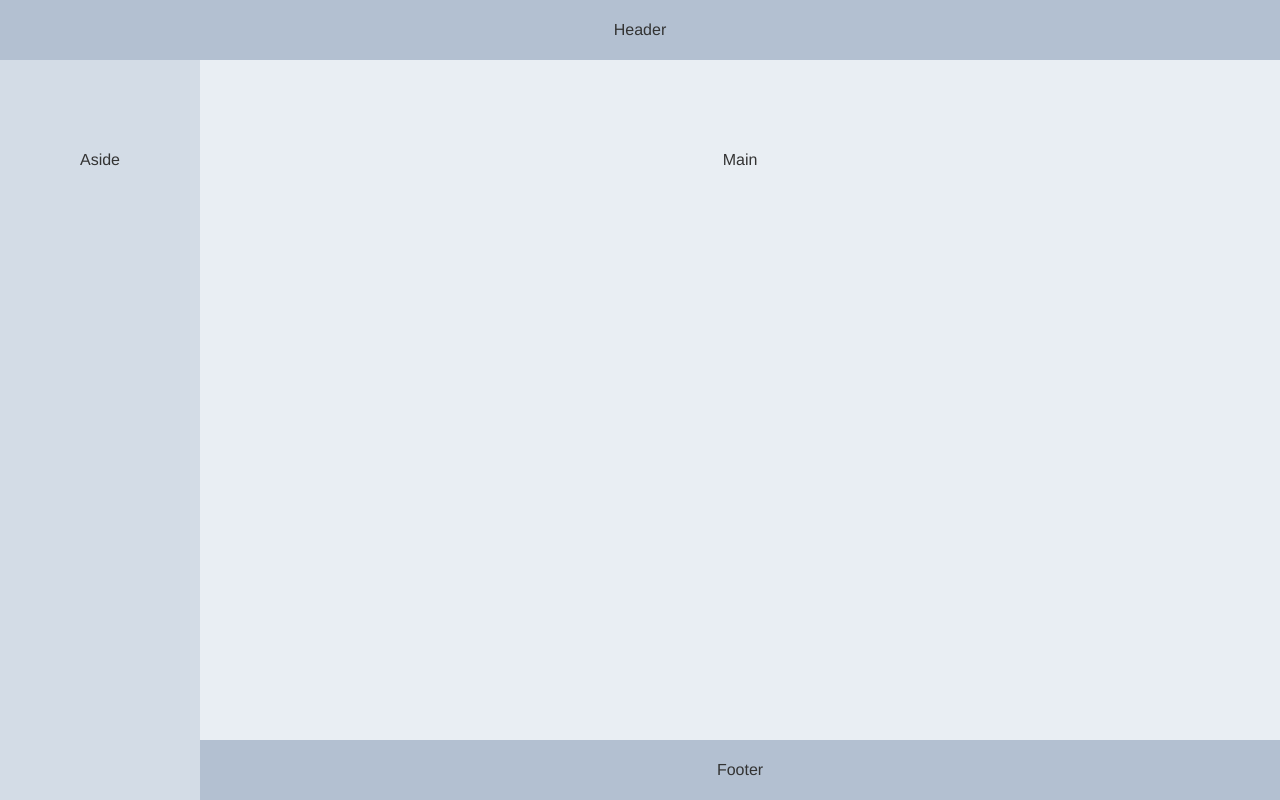
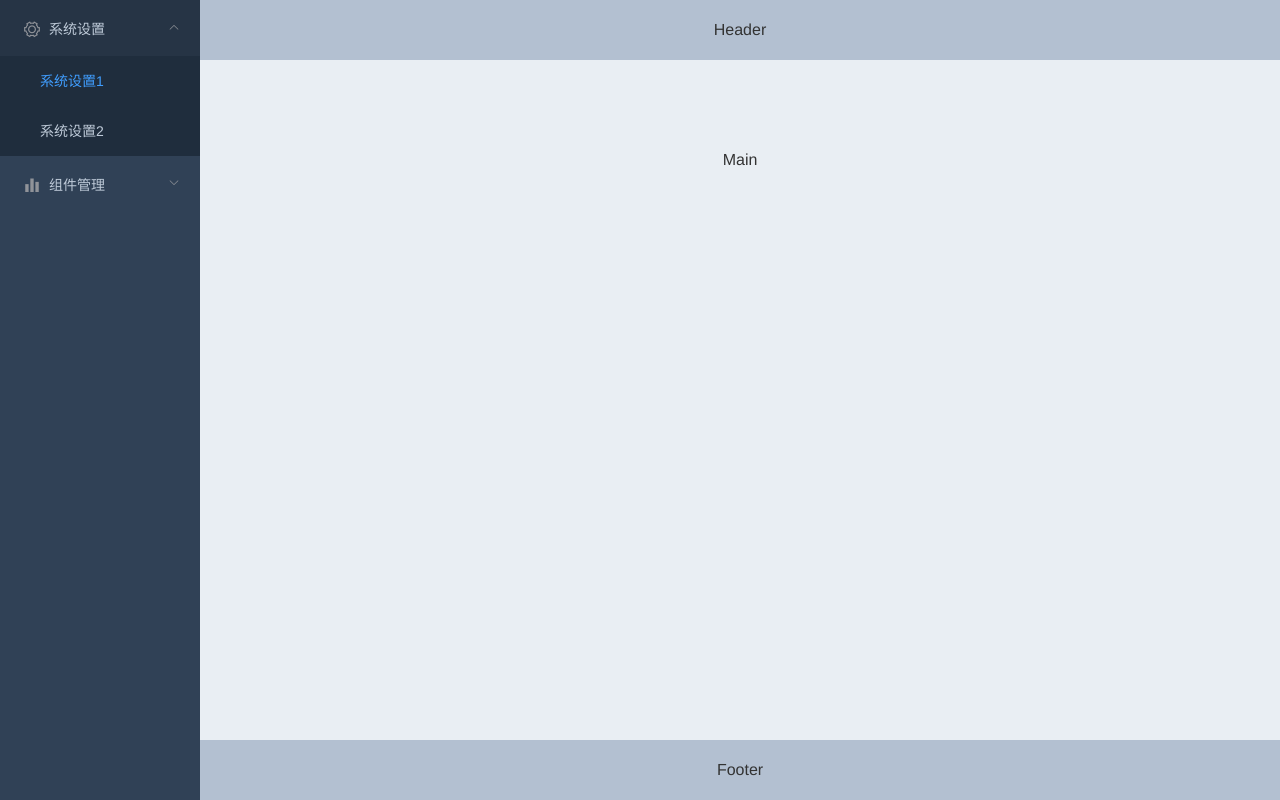
Before and after one commit to 779235394/admintemplate, a Vue app: page / in a window 1280 px wide. Built offline with nearby package versions, Linux system fonts and the light colour scheme.

Commit message:
组件样式修改

```diff
--- a/src/store/index.js
+++ b/src/store/index.js
@@ -1,11 +1,12 @@
 import Vue from "vue";
 import Vuex from "vuex";
+
+import app from "./modules/app";
 
 Vue.use(Vuex);
 
 export default new Vuex.Store({
-  state: {},
-  mutations: {},
-  actions: {},
-  modules: {}
+  modules: {
+    app
+  }
 });
--- /dev/null
+++ b/src/store/modules/app.js
@@ -0,0 +1,10 @@
+const app = {
+  state: {
+    siderbar: false
+  },
+  mutations: {},
+  actions: {},
+  modules: {}
+};
+
+export default app;
--- /dev/null
+++ b/src/views/layout/Siderbar/index.vue
@@ -0,0 +1,114 @@
+<template>
+  <el-aside width="200px">
+    <div class="sidebar-container">
+      <el-scrollbar wrap-class="scrollbar-wrapper">
+        <el-menu
+          default-active="1-1"
+          @open="handleOpen"
+          @close="handleClose"
+          background-color="#304156"
+          text-color="#bfcbd9"
+          active-text-color="#409EFF"
+          :collapse-transition="false"
+        >
+          <div v-for="item in menuList" :key="item.node">
+            <el-submenu :index="item.node">
+              <template slot="title">
+                <i :class="item.icon"></i>
+                <span>{{ item.name }}</span>
+              </template>
+              <div v-for="sesstion in item.children" :key="sesstion.node">
+                <el-menu-item :index="sesstion.node">{{ sesstion.name }}</el-menu-item>
+              </div>
+            </el-submenu>
+          </div>
+        </el-menu>
+      </el-scrollbar>
+    </div>
+  </el-aside>
+</template>
+<script>
+export default {
+  data() {
+    return {
+      menuList: [
+        {
+          name: "系统设置",
+          node: "1",
+          icon: "el-icon-setting",
+          children: [
+            { name: "系统设置1", node: "1-1" },
+            { name: "系统设置2", node: "1-2" }
+          ]
+        },
+        {
+          name: "组件管理",
+          node: "2",
+          icon: "el-icon-s-data",
+          children: [
+            { name: "组件管理1", node: "2-1" },
+            { name: "组件管理2", node: "2-2" },
+            { name: "组件管理3", node: "2-3" },
+            { name: "组件管理4", node: "2-4" }
+          ]
+        }
+      ]
+    };
+  },
+  methods: {
+    handleOpen(key, keyPath) {
+      console.log(key, keyPath);
+    },
+    handleClose(key, keyPath) {
+      console.log(key, keyPath);
+    }
+  }
+};
+</script>
+<style lang="scss" scoped>
+.el-aside {
+  background-color: #d3dce6;
+  color: #333;
+  text-align: center;
+  line-height: 200px;
+}
+
+.sidebar-container {
+  background: #304156;
+  height: 100vh;
+  .el-menu {
+    border: none;
+    height: 100%;
+    width: 100% !important;
+    .el-submenu {
+      text-align: left !important;
+    }
+    // & .is-active {
+    //   & > .el-submenu__title {
+    //     color: #f4f4f5 !important;
+    //   }
+    // }
+
+    & .el-submenu .el-menu-item {
+      background-color: #1f2d3d !important;
+      // background-color: #409eff !important;
+
+      &:hover {
+        background-color: #001528 !important;
+      }
+    }
+  }
+
+  .scrollbar-wrapper {
+    overflow-x: hidden !important;
+  }
+
+  .el-scrollbar__bar.is-vertical {
+    right: 0px;
+  }
+
+  .el-scrollbar {
+    height: 100%;
+  }
+}
+</style>
--- /dev/null
+++ b/src/views/layout/footer.vue
@@ -0,0 +1,14 @@
+<template>
+  <el-footer>Footer</el-footer>
+</template>
+<script>
+export default {};
+</script>
+<style scoped>
+.el-footer {
+  background-color: #b3c0d1;
+  color: #333;
+  text-align: center;
+  line-height: 60px;
+}
+</style>
--- /dev/null
+++ b/src/views/layout/header.vue
@@ -0,0 +1,14 @@
+<template>
+  <el-header>Header</el-header>
+</template>
+<script>
+export default {};
+</script>
+<style scoped>
+.el-header {
+  background-color: #b3c0d1;
+  color: #333;
+  text-align: center;
+  line-height: 60px;
+}
+</style>
--- a/src/views/layout/index.vue
+++ b/src/views/layout/index.vue
@@ -1,71 +1,38 @@
 <template>
-    <el-container id="container" ref="container">
-        <el-header>Header</el-header>
-        <el-container>
-            <el-aside width="200px">Aside</el-aside>
-            <el-container>
-                <el-main>Main</el-main>
-                <el-footer>Footer</el-footer>
-            </el-container>
-        </el-container>
+  <el-container class="container">
+    <sider-bar></sider-bar>
+    <el-container class="main-container">
+      <hea-der></hea-der>
+      <ma-in></ma-in>
+      <foo-ter></foo-ter>
     </el-container>
+  </el-container>
 </template>
 <script>
+import SiderBar from "./Siderbar/index";
+import HeaDer from "./header";
+import MaIn from "./main";
+import FooTer from "./footer";
 export default {
-    data() {
-        return {
-            cheight: document.documentElement.clientHeight
-        };
-    },
-    // watch: {
-    //     cheight(newValue, oldValue) {
-    //         console.log(newValue, oldValue);
-    //     }
-    // },
-    mounted() {
-        document.getElementById("container").style.height =
-            document.documentElement.clientHeight + "px";
+  components: {
+    SiderBar,
+    HeaDer,
+    FooTer,
+    MaIn
+  },
+  data() {
+    return {};
+  },
 
-        window.onresize = () => {
-            document.getElementById("container").style.height =
-                document.documentElement.clientHeight + "px";
-        };
-    }
+  mounted() {}
 };
 </script>
 <style scoped>
-.el-header,
-.el-footer {
-    background-color: #b3c0d1;
-    color: #333;
-    text-align: center;
-    line-height: 60px;
+.container {
+  height: 100vh;
+  min-width: 1200px !important;
 }
-
-.el-aside {
-    background-color: #d3dce6;
-    color: #333;
-    text-align: center;
-    line-height: 200px;
-}
-
-.el-main {
-    background-color: #e9eef3;
-    color: #333;
-    text-align: center;
-    line-height: 160px;
-}
-
-body > .el-container {
-    margin-bottom: 40px;
-}
-
-.el-container:nth-child(5) .el-aside,
-.el-container:nth-child(6) .el-aside {
-    line-height: 260px;
-}
-
-.el-container:nth-child(7) .el-aside {
-    line-height: 320px;
+.main-container {
+  flex-direction: column;
 }
 </style>
--- /dev/null
+++ b/src/views/layout/main.vue
@@ -0,0 +1,14 @@
+<template>
+  <el-main>Main</el-main>
+</template>
+<script>
+export default {};
+</script>
+<style scoped>
+.el-main {
+  background-color: #e9eef3;
+  color: #333;
+  text-align: center;
+  line-height: 160px;
+}
+</style>
```
Also changed, not shown: src/router/index.js (+5 -5 lines), src/App.vue (indentation only), src/views/login/index.vue (indentation only).
